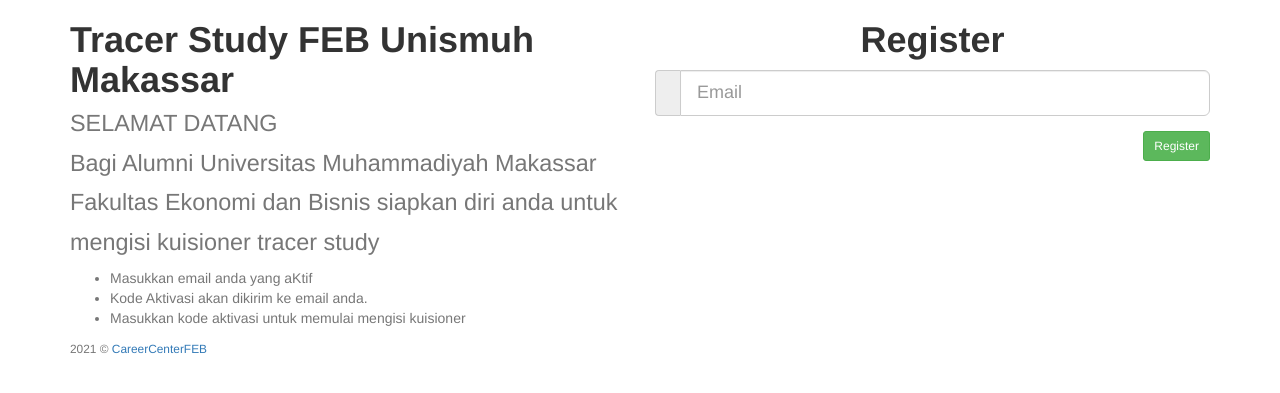
After one commit to AmzarNatsir/CareerFEB, a CodeIgniter app: page /database/tracer_study/registrasi in a window 1280 px wide. The commit adds this page. Shown: the top 393 px of the page. Run offline with CodeIgniter, Linux system fonts and the light colour scheme; some libraries are stand-ins or nearby versions.

Commit message:
Update Tracer Study

```diff
--- /dev/null
+++ b/application/controllers/Tracer_study.php
@@ -0,0 +1,20 @@
+<?php
+defined('BASEPATH') OR exit('No direct script access allowed');
+
+class Tracer_study extends CI_Controller {
+
+    function __construct()
+	{
+		parent::__construct();
+		//$this->load->model(array('model_dosen', 'model_main'));
+		date_default_timezone_set("Asia/Makassar");
+	}
+	function _init()
+	{
+		$this->output->set_template('index');
+    }
+    public function registrasi()
+    {
+        $this->load->view("tracer_study/registrasi/index");
+    }
+}
--- a/application/views/home/_partial/sidebar.php
+++ b/application/views/home/_partial/sidebar.php
@@ -23,7 +23,7 @@
                     <a href="<?php echo base_url();?>profil/struktur"><i class="fa fa-sitemap sidebar-nav-icon"></i><span class="sidebar-nav-mini-hide">STRUKTUR ORGANISASI</span></a>
                 </li>
                 <li>
-                    <a href="<?php echo base_url();?>" class=" active"><i class="fa fa-graduation-cap sidebar-nav-icon"></i><span class="sidebar-nav-mini-hide">TRACER STUDY</span></a>
+                    <a href="<?php echo base_url();?>tracer_study/registrasi" class=" active"><i class="fa fa-graduation-cap sidebar-nav-icon"></i><span class="sidebar-nav-mini-hide">TRACER STUDY</span></a>
                 </li>
                 <li>
                     <a href="<?php echo base_url();?>"><i class="gi gi-keys sidebar-nav-icon"></i><span class="sidebar-nav-mini-hide">LOGIN</span></a>
--- /dev/null
+++ b/application/views/tracer_study/registrasi/index.php
@@ -0,0 +1,110 @@
+<!DOCTYPE html>
+<!--[if IE 9]>         <html class="no-js lt-ie10" lang="en"> <![endif]-->
+<!--[if gt IE 9]><!--> <html class="no-js" lang="en"> <!--<![endif]-->
+    <head>
+        <meta charset="utf-8">
+        <title>Tracer Study - Fakultas Ekonomi dan Bisnis Universitas Muhammadiyah Makassar</title>
+        <meta name="description" content="Tracer Study FEB Unismuh Makassar">
+        <meta name="author" content="pixelcave">
+        <meta name="robots" content="noindex, nofollow">
+        <meta name="viewport" content="width=device-width,initial-scale=1.0,user-scalable=0">
+        <!-- Icons -->
+        <!-- The following icons can be replaced with your own, they are used by desktop and mobile browsers -->
+        <link rel="shortcut icon" href="<?php echo base_url();?>assets/img/logo-mini.ico">
+        <!-- END Icons -->
+
+        <!-- Stylesheets -->
+        <!-- Bootstrap is included in its original form, unaltered -->
+        <link rel="stylesheet" href="<?php echo base_url();?>assets/css/bootstrap.min.css">
+
+        <!-- Related styles of various icon packs and plugins -->
+        <link rel="stylesheet" href="<?php echo base_url();?>assets/css/plugins.css">
+
+        <!-- The main stylesheet of this template. All Bootstrap overwrites are defined in here -->
+        <link rel="stylesheet" href="<?php echo base_url();?>assets/css/main.css">
+
+        <!-- Include a specific file here from css/themes/ folder to alter the default theme of the template -->
+
+        <!-- The themes stylesheet of this template (for using specific theme color in individual elements - must included last) -->
+        <link rel="stylesheet" href="<?php echo base_url();?>assets/css/themes.css">
+        <!-- END Stylesheets -->
+
+        <!-- Modernizr (browser feature detection library) -->
+        <script src="<?php echo base_url();?>assets/js/vendor/modernizr.min.js"></script>
+    </head>
+    <body>
+        <!-- Login Alternative Row -->
+        <div class="container">
+            <div class="row">
+                <div class="col-sm-6">
+                    <div id="login-alt-container">
+                        <!-- Title -->
+                        <h1 class="push-top-bottom">
+                            <strong>Tracer Study FEB Unismuh Makassar</strong><br>
+                            <small>SELAMAT DATANG</small><br>
+                            <small>Bagi Alumni Universitas Muhammadiyah Makassar <br>
+                            Fakultas Ekonomi dan Bisnis siapkan diri anda untuk <br>
+                            mengisi kuisioner tracer study</small>
+                        </h1>
+                        <!-- END Title -->
+
+                        <!-- Key Features -->
+                        <ul class="fa-ul text-muted">
+                            <li><i class="fa fa-check fa-li text-success"></i> Masukkan email anda yang aKtif</li>
+                            <li><i class="fa fa-check fa-li text-success"></i> Kode Aktivasi akan dikirim ke email anda.</li>
+                            <li><i class="fa fa-check fa-li text-success"></i> Masukkan kode aktivasi untuk memulai mengisi kuisioner</li>
+                        </ul>
+                        <!-- END Key Features -->
+
+                        <!-- Footer -->
+                        <footer class="text-muted push-top-bottom">
+                            <small><?php echo date("Y");?></span> &copy; <a href="https://career.feb.unismuh.ac.id" target="_new">CareerCenterFEB</a></small>
+                        </footer>
+                        <!-- END Footer -->
+                    </div>
+                </div>
+                <div class="col-sm-6">
+                    <!-- Login Container -->
+                    <div id="login-container">
+                        <!-- Login Title -->
+                        <div class="login-title text-center">
+                            <h1><strong>Register</strong></h1>
+                        </div>
+                        <!-- END Login Title -->
+
+                        <!-- Login Block -->
+                        <div class="block push-bit">
+                            <!-- Login Form -->
+                            <form action="<?php echo base_url();?>" method="post" id="form-register" class="form-horizontal">
+                                <div class="form-group">
+                                    <div class="col-xs-12">
+                                        <div class="input-group">
+                                            <span class="input-group-addon"><i class="gi gi-envelope"></i></span>
+                                            <input type="email" id="register-email" name="register-email" class="form-control input-lg" placeholder="Email" required>
+                                        </div>
+                                    </div>
+                                </div>
+
+                                <div class="form-group form-actions">
+                                    <div class="col-xs-12 text-right">
+                                        <button type="submit" class="btn btn-sm btn-success"><i class="fa fa-plus"></i> Register</button>
+                                    </div>
+                                </div>
+                            </form>
+                            <!-- END Register Form -->
+                        </div>
+                        <!-- END Login Block -->
+                    </div>
+                    <!-- END Login Container -->
+                </div>
+            </div>
+        </div>
+        <!-- END Login Alternative Row -->
+
+        <!-- jQuery, Bootstrap.js, jQuery plugins and Custom JS code -->
+        <script src="<?php echo base_url();?>assets/js/vendor/jquery.min.js"></script>
+        <script src="<?php echo base_url();?>assets/js/vendor/bootstrap.min.js"></script>
+        <script src="<?php echo base_url();?>assets/js/plugins.js"></script>
+        <script src="<?php echo base_url();?>assets/js/app.js"></script>
+    </body>
+</html>
```
